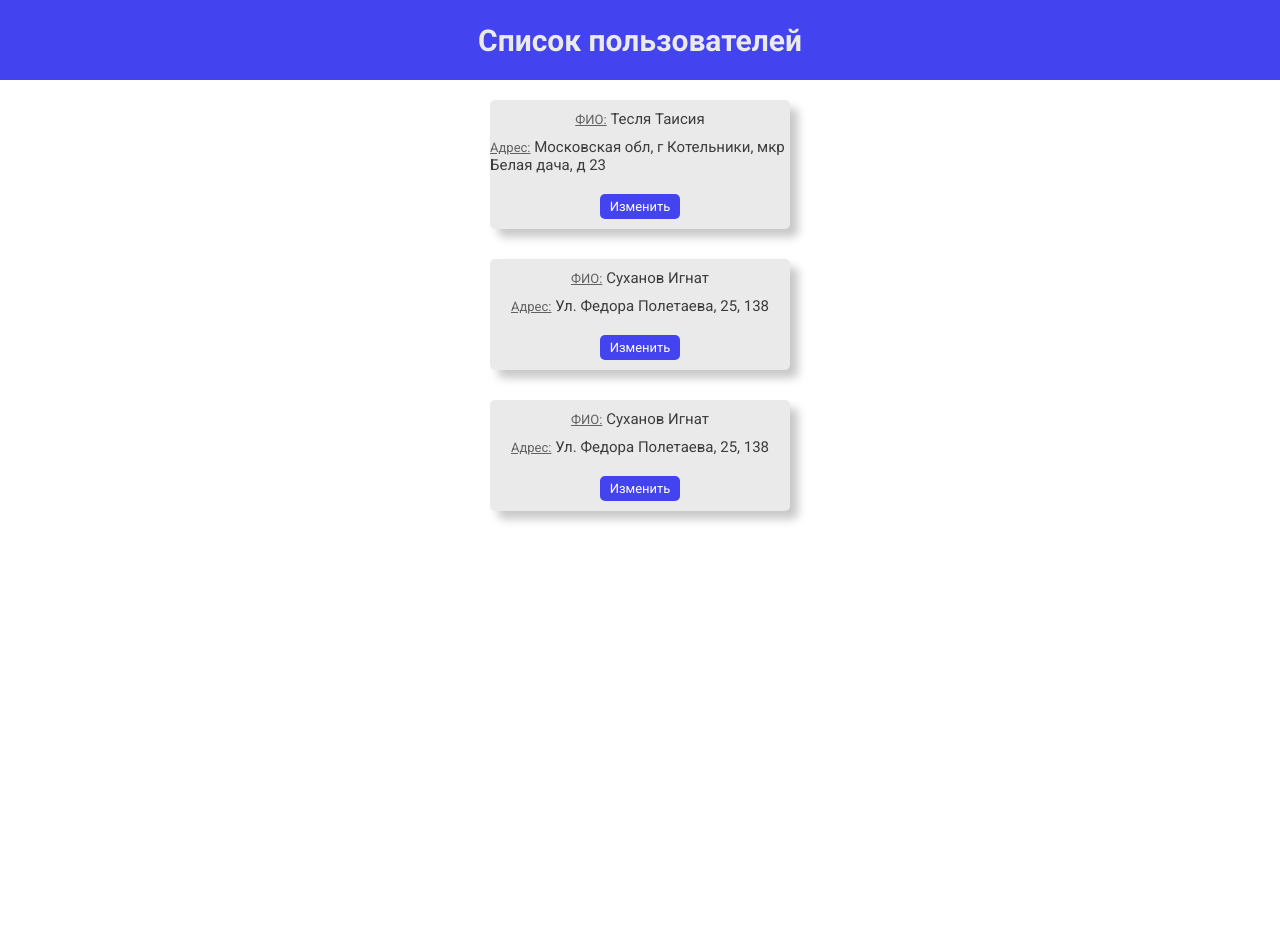
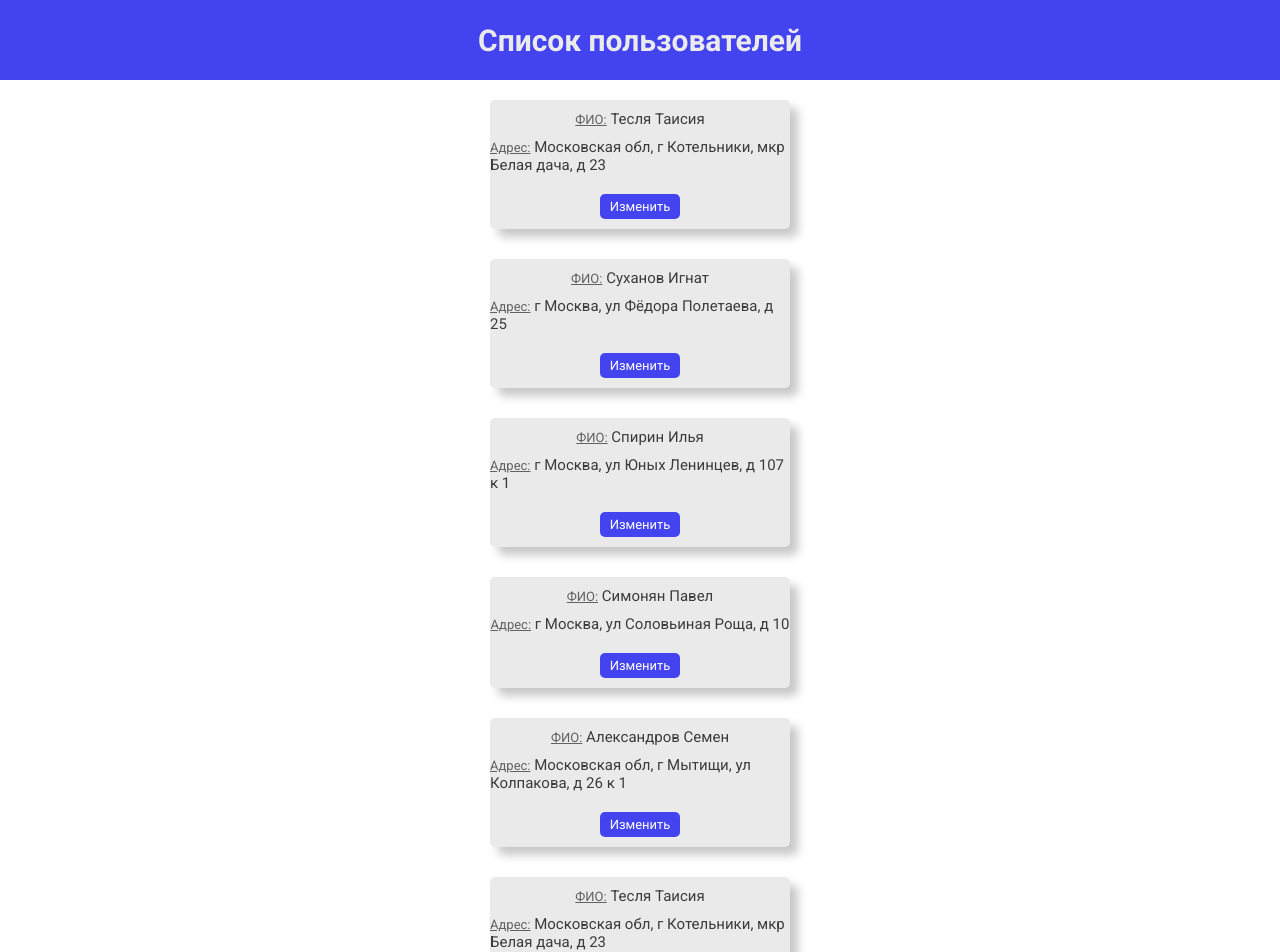
Before and after one commit to isuhanov/LearUpUsres, an Angular app: page / in a window 1280 px wide. Shown: the top 952 px of the page. Before the commit the page ends 800 px from the top, so only its background shows below. Built offline with nearby package versions, Linux system fonts and the light colour scheme; data requests are answered from the project's data file; what @kolkov/ngx-dadata would draw is missing.

Commit message:
реализовал отрисовку пользователей при скроле

```diff
--- a/db.json
+++ b/db.json
@@ -6,14 +6,124 @@
       "id": 0
     },
     {
-      "id": 1,
       "fio": "Суханов Игнат",
-      "address": "Ул. Федора Полетаева, 25, 138"
+      "address": "г Москва, ул Фёдора Полетаева, д 25",
+      "id": 1
     },
     {
-      "id": 2,
+      "fio": "Спирин Илья",
+      "address": "г Москва, ул Юных Ленинцев, д 107 к 1",
+      "id": 2
+    },
+    {
+      "fio": "Симонян Павел",
+      "address": "г Москва, ул Соловьиная Роща, д 10",
+      "id": 3
+    },
+    {
+      "fio": "Александров Семен",
+      "address": "Московская обл, г Мытищи, ул Колпакова, д 26 к 1",
+      "id": 4
+    },
+    {
+      "fio": "Тесля Таисия",
+      "address": "Московская обл, г Котельники, мкр Белая дача, д 23",
+      "id": 5
+    },
+    {
       "fio": "Суханов Игнат",
-      "address": "Ул. Федора Полетаева, 25, 138"
+      "address": "г Москва, ул Фёдора Полетаева, д 25",
+      "id": 6
+    },
+    {
+      "fio": "Спирин Илья",
+      "address": "г Москва, ул Юных Ленинцев, д 107 к 1",
+      "id": 7
+    },
+    {
+      "fio": "Симонян Павел",
+      "address": "г Москва, ул Соловьиная Роща, д 10",
+      "id": 8
+    },
+    {
+      "fio": "Александров Семен",
+      "address": "Московская обл, г Мытищи, ул Колпакова, д 26 к 1",
+      "id": 9
+    },
+    {
+      "fio": "Тесля Таисия",
+      "address": "Московская обл, г Котельники, мкр Белая дача, д 23",
+      "id": 10
+    },
+    {
+      "fio": "Суханов Игнат",
+      "address": "г Москва, ул Фёдора Полетаева, д 25",
+      "id": 11
+    },
+    {
+      "fio": "Спирин Илья",
+      "address": "г Москва, ул Юных Ленинцев, д 107 к 1",
+      "id": 12
+    },
+    {
+      "fio": "Симонян Павел",
+      "address": "г Москва, ул Соловьиная Роща, д 10",
+      "id": 13
+    },
+    {
+      "fio": "Александров Семен",
+      "address": "Московская обл, г Мытищи, ул Колпакова, д 26 к 1",
+      "id": 14
+    },
+    {
+      "fio": "Тесля Таисия",
+      "address": "Московская обл, г Котельники, мкр Белая дача, д 23",
+      "id": 15
+    },
+    {
+      "fio": "Суханов Игнат",
+      "address": "г Москва, ул Фёдора Полетаева, д 25",
+      "id": 16
+    },
+    {
+      "fio": "Спирин Илья",
+      "address": "г Москва, ул Юных Ленинцев, д 107 к 1",
+      "id": 17
+    },
+    {
+      "fio": "Симонян Павел",
+      "address": "г Москва, ул Соловьиная Роща, д 10",
+      "id": 18
+    },
+    {
+      "fio": "Александров Семен",
+      "address": "Московская обл, г Мытищи, ул Колпакова, д 26 к 1",
+      "id": 19
+    },
+    {
+      "fio": "Тесля Таисия",
+      "address": "Московская обл, г Котельники, мкр Белая дача, д 23",
+      "id": 20
+    },
+    {
+      "fio": "Суханов Игнат",
+      "address": "г Москва, ул Фёдора Полетаева, д 25",
+      "id": 21
+    },
+    {
+      "fio": "Спирин Илья",
+      "address": "г Москва, ул Юных Ленинцев, д 107 к 1",
+      "id": 22
+    },
+    {
+      "fio": "Симонян Павел",
+      "address": "г Москва, ул Соловьиная Роща, д 10",
+      "id": 23
+    },
+    {
+      "fio": "Александров Семен",
+      "address": "Московская обл, г Мытищи, ул Колпакова, д 26 к 1",
+      "id": 24
     }
   ]
 }
--- a/src/app/app.component.scss
+++ b/src/app/app.component.scss
@@ -1,4 +1,8 @@
 header {
+    position: fixed;
+    top: 0;
+    left: 0;
+    width: 100%;
     background-color: rgb(67, 67, 240);
     color: rgb(234, 234, 234);
     height: 80px;
@@ -7,6 +11,9 @@ header {
     align-items: center;
     justify-content: center;
 }
+main {
+    margin-top: 100px;
+}
 
 .title-container {
     text-align: center;
--- a/src/app/domain/user.ts
+++ b/src/app/domain/user.ts
@@ -1,4 +1,5 @@
 export interface User {
     fio: string,
-    address : string
+    address : string,
+    id: number
 }
--- a/src/app/lib/db-user.service.ts
+++ b/src/app/lib/db-user.service.ts
@@ -8,17 +8,16 @@ import { API_SERVER_PATH } from '../tokens';
   providedIn: 'root'
 })
 export class DbUserService {
-
   constructor(private httpClient: HttpClient,
     @Inject(API_SERVER_PATH) private apiServerPath: string) {
   }
 
-  public update(id: number, user: User): Promise<User> {
-    return firstValueFrom(this.httpClient.put<User>(`${ this.apiServerPath }/users/${ id }`, user))
+  public update(user: User): Promise<User> {
+    return firstValueFrom(this.httpClient.put<User>(`${ this.apiServerPath }/users/${ user.id }`, user))
   }
 
-  public readAll(): Promise<readonly User[]> {
-    return firstValueFrom(this.httpClient.get<readonly User[]>(`${ this.apiServerPath }/users`))
+  public getUsers(amount: number, start: number = 0): Promise<readonly User[]> {
+    return firstValueFrom(this.httpClient.get<readonly User[]>(`${ this.apiServerPath }/users?_start=${start}&_limit=${amount}`))
   }
 
 }
--- a/src/app/users/user-card/user-card.component.ts
+++ b/src/app/users/user-card/user-card.component.ts
@@ -1,4 +1,4 @@
-import { Component, EventEmitter, Input, OnInit, Output } from '@angular/core';
+import { Component, Input, OnInit } from '@angular/core';
 
 @Component({
   selector: 'lu-user-card',
--- a/src/app/users/user-modal/user-modal.component.ts
+++ b/src/app/users/user-modal/user-modal.component.ts
@@ -33,12 +33,13 @@ export class UserModalComponent implements OnInit {
   }
 
   public onClickSave() {
-    this.dbUserServices.update(this.id, { fio: this.fio, address: this.address}).then(()=>{
+    this.dbUserServices.update({ fio: this.fio, address: this.address, id:this.id}).then(()=>{
       console.log(this.id, this.fio, this.address);
     }).catch((reason)=>{
       console.log(reason);
 
     })
+
     this.modalClose.emit();
   }
 
--- a/src/app/users/users-container/users-container.component.html
+++ b/src/app/users/users-container/users-container.component.html
@@ -1,7 +1,7 @@
 <div class="users-container">
     <lu-user-card
                 *ngFor="let user of users; index as index"
-                [id]="index"
+                [id]="user.id"
                 [fio]="user.fio"
                 [address]="user.address"></lu-user-card>
 </div>
--- a/src/app/users/users-container/users-container.component.scss
+++ b/src/app/users/users-container/users-container.component.scss
@@ -7,5 +7,5 @@
     justify-content: space-around;
     row-gap: 30px;
     width: 45%;
-    margin: 20px auto 0;
+    margin: 20px auto 100px;
 }
--- a/src/app/users/users-container/users-container.component.ts
+++ b/src/app/users/users-container/users-container.component.ts
@@ -12,10 +12,19 @@ export class UsersContainerComponent implements AfterViewInit {
 
   constructor(private dbUserServices: DbUserService) { }
 
-  ngAfterViewInit(): void {
-    this.dbUserServices.readAll().then((users:readonly User[]) => {
-      this.users = users;
+  public addUsers(amount: number) {
+    this.dbUserServices.getUsers(amount, this.users.length).then((users:readonly User[]) => {
+      this.users = this.users.concat(users);
     })
   }
 
+  ngAfterViewInit(): void {
+    this.addUsers(8);
+
+    document.addEventListener('scroll', ()=>{
+      let windowRelativeBottom = document.documentElement.getBoundingClientRect().bottom;
+      windowRelativeBottom < document.documentElement.clientHeight + 100 ? this.addUsers(2) : null;
+    });
+  }
+
 }
```
